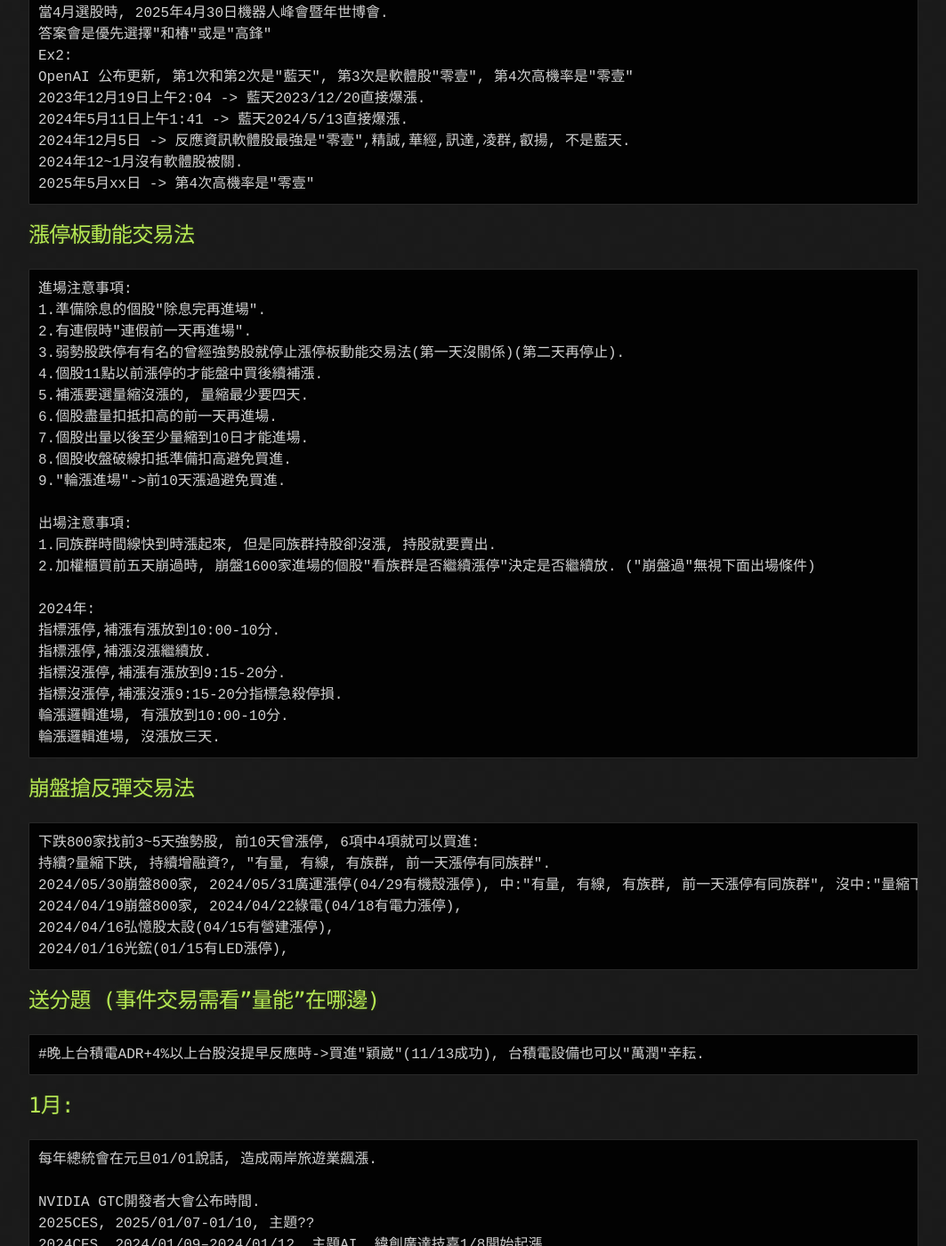
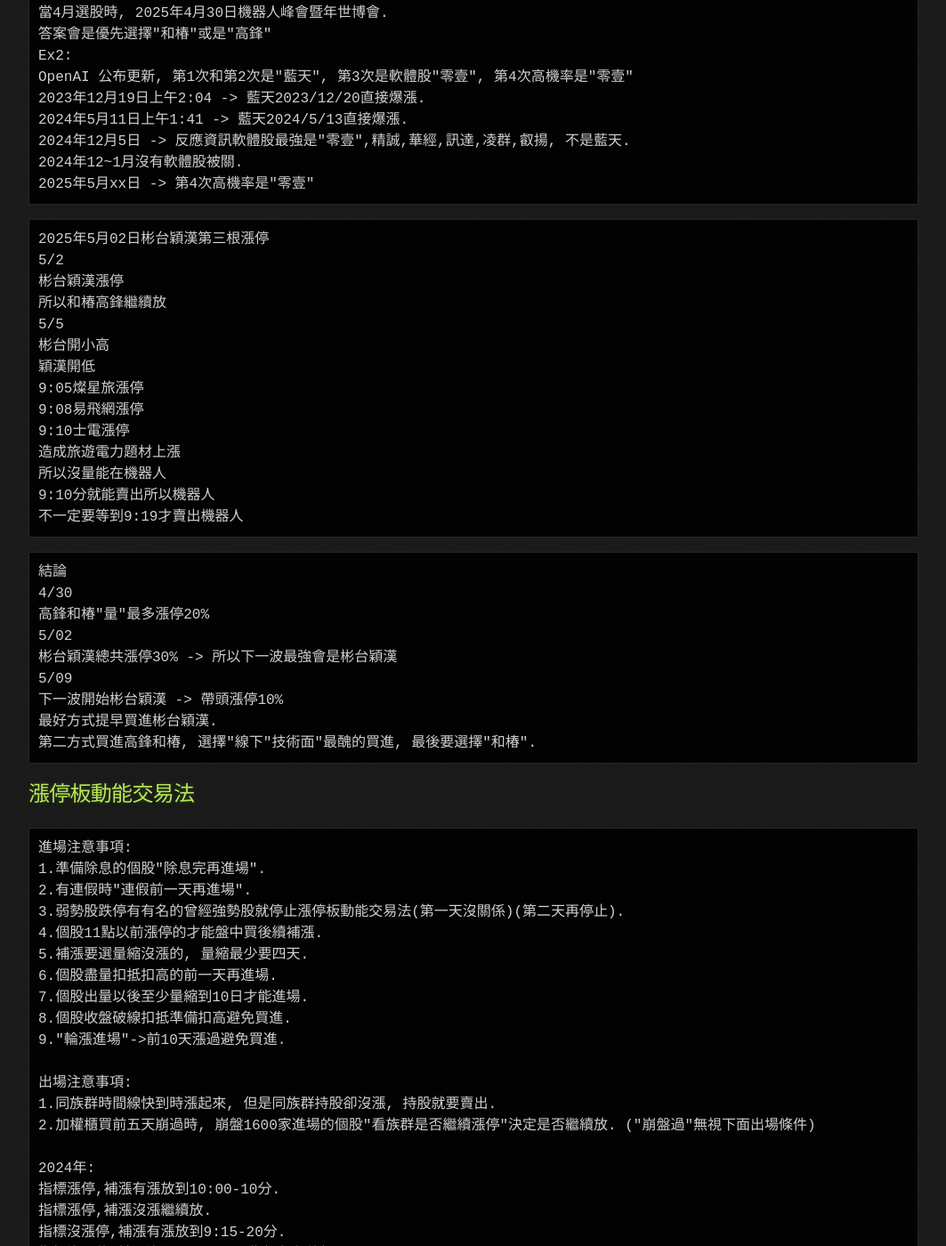
Before and after one commit to lepg5487/Stock_God, a Jekyll site: the page built from experience.md, in a window 1280 px wide and 1400 px high, scrolled down 951 px. Shown: the whole window at 89% size, without its empty margins (108-1171 px from the left). Built offline with Jekyll 4.4.1, drawn with Linux system fonts in a browser that asks for light colours; our own code applies the rules of GitHub Pages for plain Markdown files.

Commit message:
Update experience.md

````diff
--- a/experience.md
+++ b/experience.md
@@ -41,6 +41,33 @@
 2024年12月5日 -> 反應資訊軟體股最強是"零壹",精誠,華經,訊達,凌群,叡揚, 不是藍天.
 2024年12~1月沒有軟體股被關.
 2025年5月xx日 -> 第4次高機率是"零壹"
+```
+```
+2025年5月02日彬台穎漢第三根漲停
+5/2
+彬台穎漢漲停
+所以和椿高鋒繼續放
+5/5
+彬台開小高
+穎漢開低
+9:05燦星旅漲停
+9:08易飛網漲停
+9:10士電漲停
+造成旅遊電力題材上漲
+所以沒量能在機器人
+9:10分就能賣出所以機器人
+不一定要等到9:19才賣出機器人
+```
+```
+結論
+4/30
+高鋒和椿"量"最多漲停20%
+5/02
+彬台穎漢總共漲停30% -> 所以下一波最強會是彬台穎漢
+5/09
+下一波開始彬台穎漢 -> 帶頭漲停10%
+最好方式提早買進彬台穎漢.
+第二方式買進高鋒和椿, 選擇"線下"技術面"最醜的買進, 最後要選擇"和椿".
 ```
 
 ## 漲停板動能交易法
````
